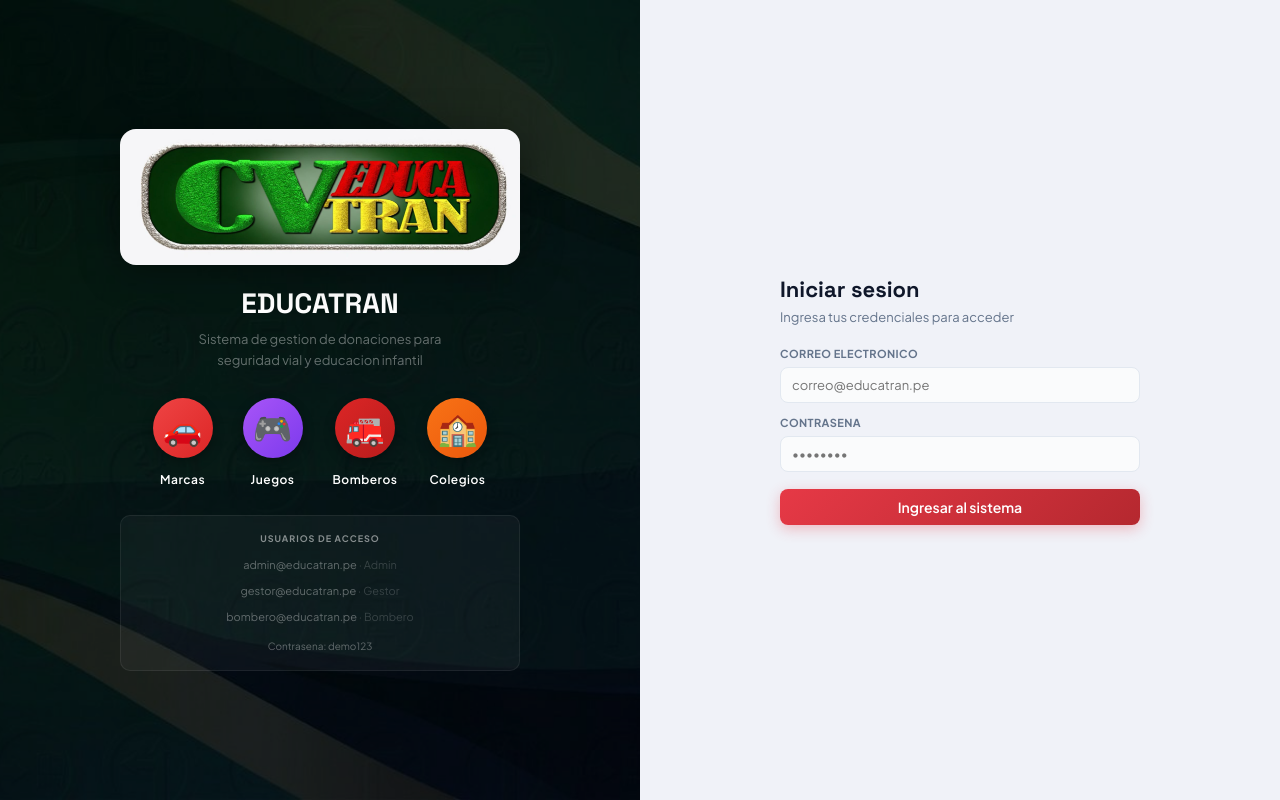
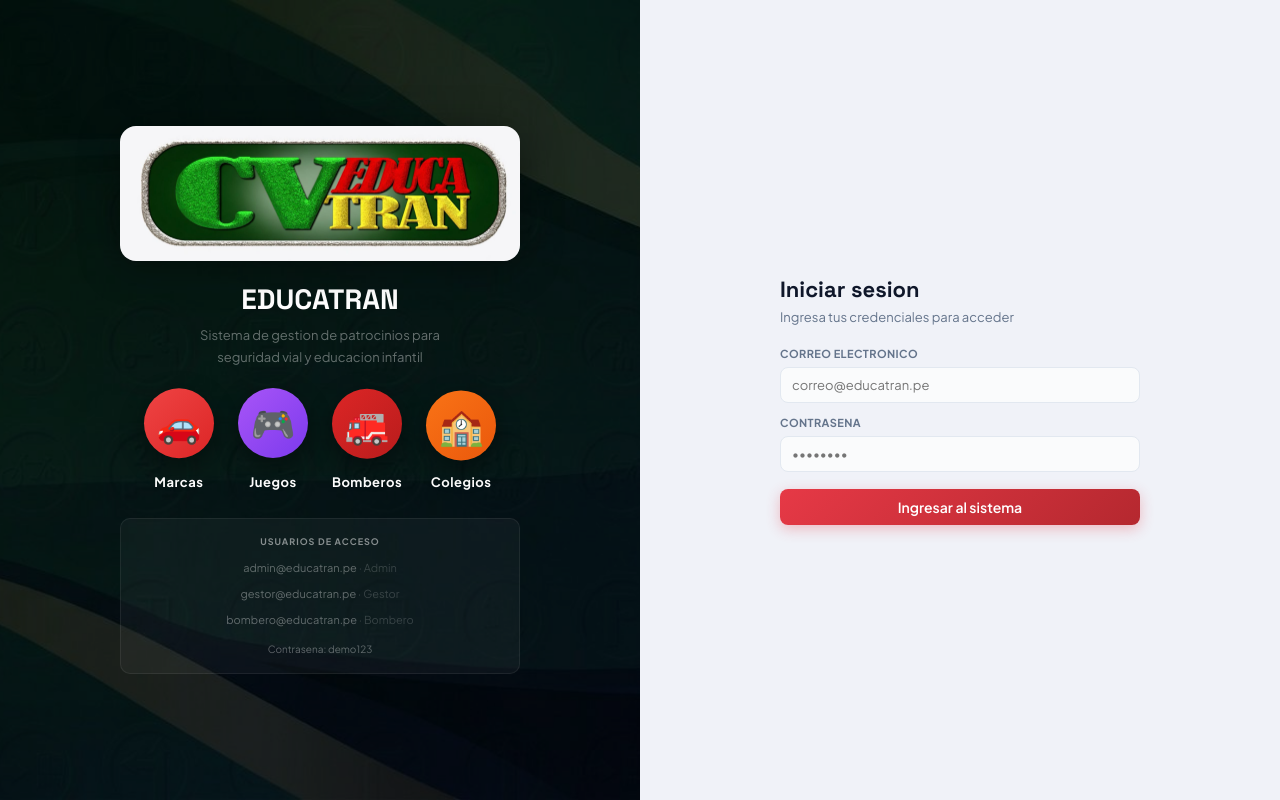
Before and after one commit to danielteoupc/educatran, a React (Vite) app: page / in a window 1280 px wide. Built offline with nearby package versions, Linux system fonts and the light colour scheme; the HTML template or start-up script is replaced by a standard one.

Commit message:
iconos login premium animados, donacion por patrocinios

```diff
--- a/src/App.jsx
+++ b/src/App.jsx
@@ -821,17 +821,17 @@ function Login({ onLogin }) {
             }}
           />
           <h1 className="l-h">EDUCATRAN</h1>
-          <p className="l-sub" style={{ textAlign:'center', margin:'0 auto 28px' }}>Sistema de gestion de donaciones para seguridad vial y educacion infantil</p>
-          <div style={{ margin:'28px 0', display:'flex', gap:30, justifyContent:'center' }}>
+          <p className="l-sub" style={{ textAlign:'center', margin:'0 auto 28px' }}>Sistema de gestion de patrocinios para seguridad vial y educacion infantil</p>
+          <div style={{ margin:'28px 0', display:'flex', gap:24, justifyContent:'center' }}>
             {[
-              {e:'🚗',l:'Marcas',bg:'linear-gradient(135deg,#EF4444,#DC2626)',color:'#EF4444'},
-              {e:'🎮',l:'Juegos',bg:'linear-gradient(135deg,#A855F7,#7C3AED)',color:'#A855F7'},
-              {e:'🚒',l:'Bomberos',bg:'linear-gradient(135deg,#DC2626,#B91C1C)',color:'#DC2626'},
-              {e:'🏫',l:'Colegios',bg:'linear-gradient(135deg,#F97316,#EA580C)',color:'#F97316'}
-            ].map(({e,l,bg,color}) => (
-              <div key={l} style={{ textAlign:'center' }} onMouseEnter={e => { e.currentTarget.querySelector('.icon-circle').style.transform='scale(1.15)'; e.currentTarget.querySelector('.icon-circle').style.boxShadow=`0 8px 32px ${color}44, 0 0 20px ${color}66` }} onMouseLeave={e => { e.currentTarget.querySelector('.icon-circle').style.transform='scale(1)'; e.currentTarget.querySelector('.icon-circle').style.boxShadow='0 4px 12px rgba(0,0,0,0.3)' }}>
-                <div className="icon-circle" style={{ fontSize:32, width:60, height:60, background:bg, borderRadius:'50%', display:'flex', alignItems:'center', justifyContent:'center', margin:'0 auto 12px', animation:'float 3s ease-in-out infinite', boxShadow:'0 4px 12px rgba(0,0,0,0.3)', transition:'all 0.3s ease', cursor:'pointer' }}>{e}</div>
-                <div style={{ color:'rgba(255,255,255,1)', fontSize:12, fontWeight:600, letterSpacing:'0.5px' }}>{l}</div>
+              {e:'🚗',l:'Marcas',bg:'linear-gradient(135deg,#EF4444,#DC2626)',color:'#EF4444',delay:'0s'},
+              {e:'🎮',l:'Juegos',bg:'linear-gradient(135deg,#A855F7,#7C3AED)',color:'#A855F7',delay:'0.3s'},
+              {e:'🚒',l:'Bomberos',bg:'linear-gradient(135deg,#DC2626,#B91C1C)',color:'#DC2626',delay:'0.6s'},
+              {e:'🏫',l:'Colegios',bg:'linear-gradient(135deg,#F97316,#EA580C)',color:'#F97316',delay:'0.9s'}
+            ].map(({e,l,bg,color,delay}) => (
+              <div key={l} style={{ textAlign:'center' }} onMouseEnter={e => { e.currentTarget.querySelector('.icon-circle').style.transform='scale(1.2)'; e.currentTarget.querySelector('.icon-circle').style.boxShadow=`0 12px 40px ${color}55, 0 0 24px ${color}77` }} onMouseLeave={e => { e.currentTarget.querySelector('.icon-circle').style.transform='scale(1)'; e.currentTarget.querySelector('.icon-circle').style.boxShadow='0 8px 24px rgba(0,0,0,0.4)' }}>
+                <div className="icon-circle" style={{ fontSize:36, width:70, height:70, background:bg, borderRadius:'50%', display:'flex', alignItems:'center', justifyContent:'center', margin:'0 auto 8px', animation:`float 3.5s ease-in-out infinite ${delay}`, boxShadow:'0 8px 24px rgba(0,0,0,0.4)', transition:'all 0.3s ease', cursor:'pointer' }}>{e}</div>
+                <div style={{ color:'rgba(255,255,255,1)', fontSize:13, fontWeight:700, letterSpacing:'0.5px', marginTop:8 }}>{l}</div>
               </div>
             ))}
           </div>
```
